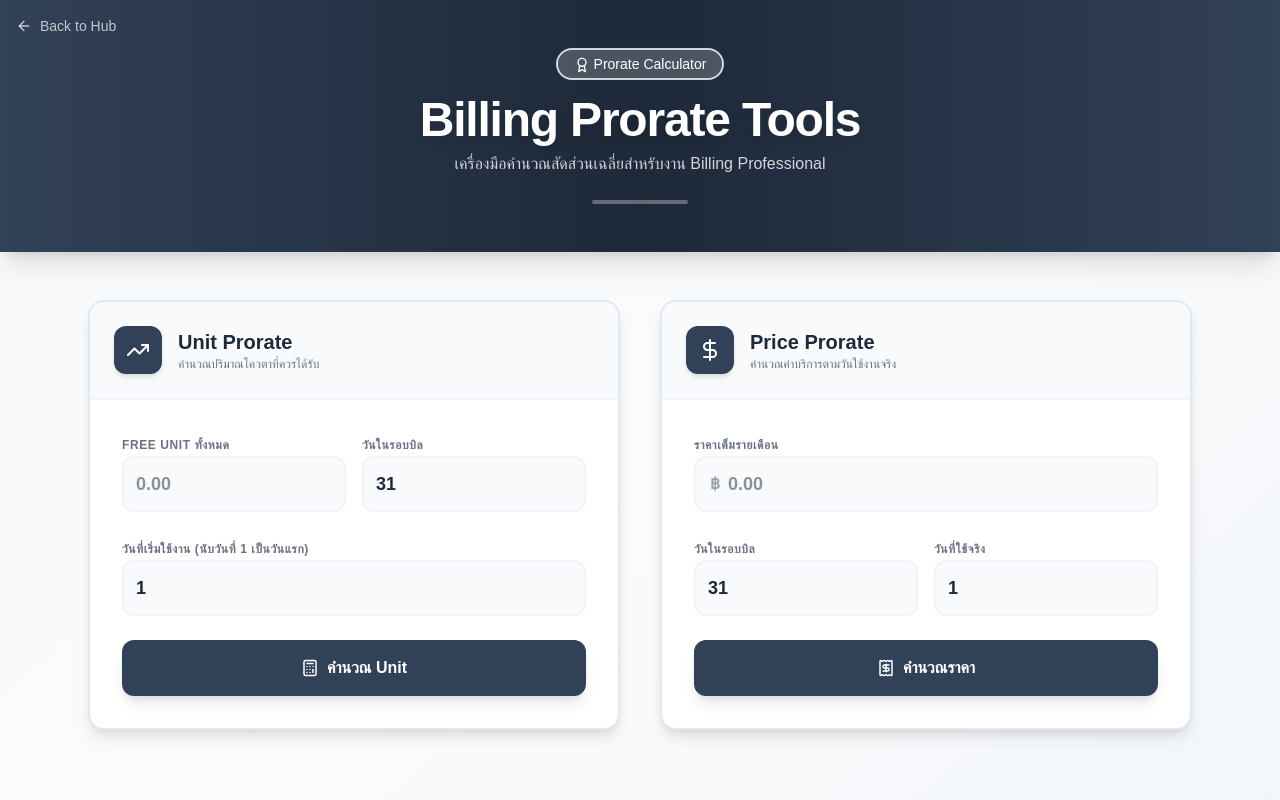
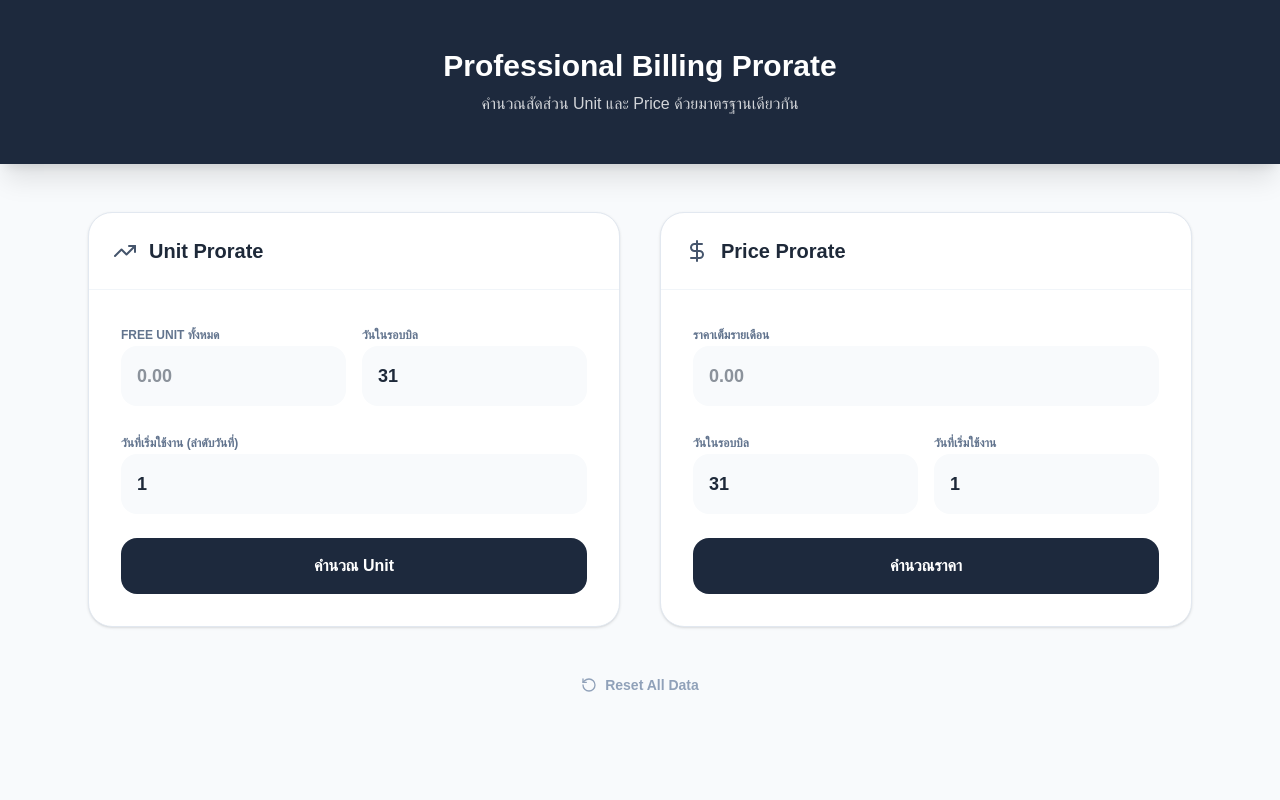
Before and after one commit to Arm64022981/promotion-tools-hub, a Next.js app: page /prorate in a window 1280 px wide. Shown: the top 800 px of the page. Built offline with nearby package versions, Linux system fonts and the light colour scheme.

Commit message:
All systems have been recently updated.

```diff
--- a/app/mainocs/page.tsx
+++ b/app/mainocs/page.tsx
@@ -159,7 +159,7 @@ export default function HomePage() {
         <footer className="relative overflow-hidden bg-gradient-to-r from-slate-800 via-gray-900 to-slate-800 py-12 text-center text-white">
           <div className="relative mb-6 flex justify-center gap-8 text-6xl font-black tracking-widest opacity-20">
             <span className="animate-pulse">OCS</span>
-            <span className="animate-pulse" style={{ animationDelay: '0.5s' }}>SQL</span>
+            <span className="animate-pulse" style={{ animationDelay: '0.5s' }}>TEAM GANG GANG</span>
           </div>
 
           <div className="relative space-y-2 text-sm text-gray-300">
--- a/app/prorate/page.tsx
+++ b/app/prorate/page.tsx
@@ -18,195 +18,147 @@ export default function ProrateCalculatorPage() {
     // --- States สำหรับ Price Prorate ---
     const [priceBase, setPriceBase] = useState('');
     const [priceTotalDays, setPriceTotalDays] = useState('31');
-    const [priceActiveDays, setPriceActiveDays] = useState('1');
+    const [priceStartDay, setPriceStartDay] = useState('1'); // เปลี่ยนจาก Active เป็น Start Day
     const [priceOutput, setPriceOutput] = useState('0.00');
     const [priceStepDisplay, setPriceStepDisplay] = useState('N/A');
     const [hasCalculatedPrice, setHasCalculatedPrice] = useState(false);
+
+    // ฟังก์ชันคำนวณหลัก (Logic เดียวกันทั้ง 2 ฝั่ง)
+    interface ProrateResult {
+        daysRemaining: number;
+        result: number;
+    }
+
+    const calculateProrate = (value: number, total: number, start: number): ProrateResult => {
+        const daysRemaining = total - start + 1;
+        const result = (value / total) * daysRemaining;
+        return { daysRemaining, result };
+    };
 
     const handleCalculateUnit = () => {
         const unit = parseFloat(totalUnit) || 0;
         const days = parseInt(totalDays) || 0;
         const current = parseInt(currentDay) || 0;
+
         if (unit <= 0 || days <= 0 || current <= 0 || current > days) {
             alert('ข้อมูลไม่ถูกต้อง กรุณาตรวจสอบอีกครั้ง'); return;
         }
-        const daysRemaining = days - current + 1;
-        const ratio = daysRemaining / days;
-        const finalAmount = unit * ratio;
+
+        const { daysRemaining, result } = calculateProrate(unit, days, current);
+
         setFinalCalculationDisplay(`${unit.toLocaleString()} × (${daysRemaining}/${days})`);
-        setProrateOutput(finalAmount.toLocaleString('th-TH', { minimumFractionDigits: 2, maximumFractionDigits: 6 }));
+        setProrateOutput(result.toLocaleString('th-TH', { minimumFractionDigits: 2, maximumFractionDigits: 6 }));
         setHasCalculated(true);
     };
 
     const handleCalculatePrice = () => {
         const price = parseFloat(priceBase) || 0;
         const total = parseInt(priceTotalDays) || 0;
-        const active = parseInt(priceActiveDays) || 0;
-        if (price <= 0 || total <= 0 || active <= 0 || active > total) {
+        const start = parseInt(priceStartDay) || 0;
+
+        if (price <= 0 || total <= 0 || start <= 0 || start > total) {
             alert('ข้อมูลไม่ถูกต้อง กรุณาตรวจสอบอีกครั้ง'); return;
         }
-        const finalPrice = (price / total) * active;
-        setPriceStepDisplay(`(฿${price.toLocaleString()} ÷ ${total} วัน) × ${active} วันที่ใช้จริง`);
-        setPriceOutput(finalPrice.toLocaleString('th-TH', { minimumFractionDigits: 2, maximumFractionDigits: 2 }));
+
+        const { daysRemaining, result } = calculateProrate(price, total, start);
+
+        setPriceStepDisplay(`${price.toLocaleString()} × (${daysRemaining}/${total})`);
+        setPriceOutput(result.toLocaleString('th-TH', { minimumFractionDigits: 2, maximumFractionDigits: 2 }));
         setHasCalculatedPrice(true);
     };
 
     const handleResetAll = () => {
         setTotalUnit(''); setTotalDays('31'); setCurrentDay('1'); setHasCalculated(false);
-        setPriceBase(''); setPriceTotalDays('31'); setPriceActiveDays(''); setHasCalculatedPrice(false);
+        setPriceBase(''); setPriceTotalDays('31'); setPriceStartDay('1'); setHasCalculatedPrice(false);
     };
 
-    const backToHub = () => window.location.href = '/';
-
     return (
-        <div className="min-h-screen bg-gradient-to-br from-slate-50 via-gray-50 to-slate-100 text-gray-800">
-            {/* --- HEADER BANNER (Same as Hub) --- */}
-            <div className="relative overflow-hidden bg-gradient-to-r from-slate-700 via-gray-800 to-slate-700 py-12 px-6 text-center shadow-xl">
-                <button
-                    onClick={backToHub}
-                    className="absolute left-4 top-4 flex items-center gap-2 text-white/70 hover:text-white transition-colors text-sm font-medium"
-                >
-                    <ArrowLeft size={16} /> Back to Hub
-                </button>
-
-                <div className="inline-block rounded-full border-2 border-gray-300 bg-white/20 px-4 py-1 text-sm font-medium text-white backdrop-blur-sm mb-4">
-                    <Award className="mr-1 inline h-4 w-4" />
-                    Prorate Calculator
-                </div>
-
-                <h1 className="mb-2 text-4xl md:text-5xl font-extrabold tracking-tight text-white drop-shadow-lg">
-                    Billing Prorate Tools
-                </h1>
-                <p className="text-gray-200 font-light opacity-90">
-                    เครื่องมือคำนวณสัดส่วนเฉลี่ยสำหรับงาน Billing Professional
-                </p>
-                <div className="mx-auto mt-6 h-1 w-24 rounded-full bg-white/30"></div>
+        <div className="min-h-screen bg-slate-50 text-gray-800">
+            {/* --- HEADER --- */}
+            <div className="bg-slate-800 py-12 px-6 text-center text-white shadow-xl">
+                <h1 className="text-3xl font-extrabold">Professional Billing Prorate</h1>
+                <p className="opacity-80 mt-2">คำนวณสัดส่วน Unit และ Price ด้วยมาตรฐานเดียวกัน</p>
             </div>
 
             {/* --- MAIN CONTENT --- */}
-            <main className="mx-auto max-w-6xl px-6 py-12 space-y-12">
-
+            <main className="mx-auto max-w-6xl px-6 py-12">
                 <div className="grid gap-10 lg:grid-cols-2">
 
-                    {/* SECTION 1: Unit Prorate (Card Style like Hub) */}
-                    <section className="group flex flex-col overflow-hidden rounded-2xl border-2 border-slate-200 bg-white shadow-lg transition-all duration-300 hover:border-slate-400">
-                        <div className="p-6 bg-slate-50 border-b-2 border-slate-100">
-                            <div className="flex items-center gap-4">
-                                <div className="flex h-12 w-12 items-center justify-center rounded-xl bg-slate-700 shadow-md">
-                                    <TrendingUp className="text-white" />
-                                </div>
-                                <div>
-                                    <h2 className="text-xl font-bold text-gray-800">Unit Prorate</h2>
-                                    <p className="text-xs font-medium text-gray-500">คำนวณปริมาณโควตาที่ควรได้รับ</p>
-                                </div>
-                            </div>
+                    {/* Unit Prorate */}
+                    <section className="bg-white rounded-3xl border border-slate-200 shadow-sm overflow-hidden">
+                        <div className="p-6 border-b border-slate-100 flex items-center gap-3">
+                            <TrendingUp className="text-slate-600" />
+                            <h2 className="text-xl font-bold">Unit Prorate</h2>
                         </div>
-
                         <div className="p-8 space-y-6">
-                            <div className="grid gap-4 sm:grid-cols-2">
+                            <div className="grid grid-cols-2 gap-4">
                                 <div className="space-y-1">
-                                    <label className="text-xs font-bold text-gray-500 uppercase tracking-wider">Free Unit ทั้งหมด</label>
-                                    <input type="number" value={totalUnit} onChange={(e)=>setTotalUnit(e.target.value)} className="w-full p-3 border-2 border-slate-100 rounded-xl bg-slate-50 focus:bg-white focus:border-slate-400 focus:ring-0 transition-all font-bold text-lg outline-none" placeholder="0.00" />
+                                    <label className="text-xs font-bold text-slate-500 uppercase">Free Unit ทั้งหมด</label>
+                                    <input type="number" value={totalUnit} onChange={(e)=>setTotalUnit(e.target.value)} className="w-full p-4 bg-slate-50 rounded-2xl border-none focus:ring-2 focus:ring-slate-400 font-bold text-lg" placeholder="0.00" />
                                 </div>
                                 <div className="space-y-1">
-                                    <label className="text-xs font-bold text-gray-500 uppercase tracking-wider">วันในรอบบิล</label>
-                                    <input type="number" value={totalDays} onChange={(e)=>setTotalDays(e.target.value)} className="w-full p-3 border-2 border-slate-100 rounded-xl bg-slate-50 focus:bg-white focus:border-slate-400 focus:ring-0 transition-all font-bold text-lg outline-none" />
+                                    <label className="text-xs font-bold text-slate-500 uppercase">วันในรอบบิล</label>
+                                    <input type="number" value={totalDays} onChange={(e)=>setTotalDays(e.target.value)} className="w-full p-4 bg-slate-50 rounded-2xl border-none focus:ring-2 focus:ring-slate-400 font-bold text-lg" />
                                 </div>
                             </div>
                             <div className="space-y-1">
-                                <label className="text-xs font-bold text-gray-500 uppercase tracking-wider">วันที่เริ่มใช้งาน (นับวันที่ 1 เป็นวันแรก)</label>
-                                <input type="number" value={currentDay} onChange={(e)=>setCurrentDay(e.target.value)} className="w-full p-3 border-2 border-slate-100 rounded-xl bg-slate-50 focus:bg-white focus:border-slate-400 focus:ring-0 transition-all font-bold text-lg outline-none" />
+                                <label className="text-xs font-bold text-slate-500 uppercase">วันที่เริ่มใช้งาน (ลำดับวันที่)</label>
+                                <input type="number" value={currentDay} onChange={(e)=>setCurrentDay(e.target.value)} className="w-full p-4 bg-slate-50 rounded-2xl border-none focus:ring-2 focus:ring-slate-400 font-bold text-lg" placeholder="5" />
                             </div>
-
-                            <button onClick={handleCalculateUnit} className="w-full py-4 bg-slate-700 hover:bg-slate-800 text-white font-bold rounded-xl shadow-lg transition-all transform active:scale-95 flex items-center justify-center gap-2">
-                                <Calculator size={18} /> คำนวณ Unit
+                            <button onClick={handleCalculateUnit} className="w-full py-4 bg-slate-800 text-white font-bold rounded-2xl hover:bg-slate-700 transition-all">
+                                คำนวณ Unit
                             </button>
-
                             {hasCalculated && (
-                                <div className="mt-4 p-6 bg-slate-800 rounded-2xl text-center text-white shadow-xl animate-in fade-in slide-in-from-bottom-4 duration-500">
-                                    <p className="text-xs font-semibold text-slate-400 uppercase tracking-widest mb-1">ผลลัพธ์ที่คำนวณได้</p>
-                                    <div className="text-4xl font-black text-white mb-2">{prorateOutput}</div>
-                                    <div className="text-[10px] font-mono bg-white/10 py-1 px-3 rounded-full inline-block text-slate-300">
-                                        Formula: {finalCalculationDisplay}
-                                    </div>
+                                <div className="p-6 bg-slate-900 rounded-2xl text-center text-white">
+                                    <p className="text-xs opacity-60 mb-1">ผลลัพธ์ที่คำนวณได้</p>
+                                    <div className="text-4xl font-black mb-2">{prorateOutput}</div>
+                                    <div className="text-[10px] font-mono bg-white/10 py-1 px-3 rounded-full inline-block">Formula: {finalCalculationDisplay}</div>
                                 </div>
                             )}
                         </div>
                     </section>
 
-                    {/* SECTION 2: Price Prorate */}
-                    <section className="group flex flex-col overflow-hidden rounded-2xl border-2 border-slate-200 bg-white shadow-lg transition-all duration-300 hover:border-slate-400">
-                        <div className="p-6 bg-slate-50 border-b-2 border-slate-100">
-                            <div className="flex items-center gap-4">
-                                <div className="flex h-12 w-12 items-center justify-center rounded-xl bg-slate-700 shadow-md">
-                                    <DollarSign className="text-white" />
+                    {/* Price Prorate (แก้ไขให้เหมือน Unit ทุกจุด) */}
+                    <section className="bg-white rounded-3xl border border-slate-200 shadow-sm overflow-hidden">
+                        <div className="p-6 border-b border-slate-100 flex items-center gap-3">
+                            <DollarSign className="text-slate-600" />
+                            <h2 className="text-xl font-bold">Price Prorate</h2>
+                        </div>
+                        <div className="p-8 space-y-6">
+                            <div className="space-y-1">
+                                <label className="text-xs font-bold text-slate-500 uppercase">ราคาเต็มรายเดือน</label>
+                                <input type="number" value={priceBase} onChange={(e)=>setPriceBase(e.target.value)} className="w-full p-4 bg-slate-50 rounded-2xl border-none focus:ring-2 focus:ring-slate-400 font-bold text-lg" placeholder="0.00" />
+                            </div>
+                            <div className="grid grid-cols-2 gap-4">
+                                <div className="space-y-1">
+                                    <label className="text-xs font-bold text-slate-500 uppercase">วันในรอบบิล</label>
+                                    <input type="number" value={priceTotalDays} onChange={(e)=>setPriceTotalDays(e.target.value)} className="w-full p-4 bg-slate-50 rounded-2xl border-none focus:ring-2 focus:ring-slate-400 font-bold text-lg" />
                                 </div>
-                                <div>
-                                    <h2 className="text-xl font-bold text-gray-800">Price Prorate</h2>
-                                    <p className="text-xs font-medium text-gray-500">คำนวณค่าบริการตามวันใช้งานจริง</p>
+                                <div className="space-y-1">
+                                    <label className="text-xs font-bold text-slate-500 uppercase">วันที่เริ่มใช้งาน</label>
+                                    <input type="number" value={priceStartDay} onChange={(e)=>setPriceStartDay(e.target.value)} className="w-full p-4 bg-slate-50 rounded-2xl border-none focus:ring-2 focus:ring-slate-400 font-bold text-lg" placeholder="5" />
                                 </div>
                             </div>
-                        </div>
-
-                        <div className="p-8 space-y-6">
-                            <div className="space-y-1">
-                                <label className="text-xs font-bold text-gray-500 uppercase tracking-wider">ราคาเต็มรายเดือน</label>
-                                <div className="relative">
-                                    <span className="absolute left-4 top-1/2 -translate-y-1/2 text-gray-400 font-bold">฿</span>
-                                    <input type="number" value={priceBase} onChange={(e)=>setPriceBase(e.target.value)} className="w-full p-3 pl-8 border-2 border-slate-100 rounded-xl bg-slate-50 focus:bg-white focus:border-slate-400 focus:ring-0 transition-all font-bold text-lg outline-none" placeholder="0.00" />
-                                </div>
-                            </div>
-                            <div className="grid gap-4 sm:grid-cols-2">
-                                <div className="space-y-1">
-                                    <label className="text-xs font-bold text-gray-500 uppercase tracking-wider">วันในรอบบิล</label>
-                                    <input type="number" value={priceTotalDays} onChange={(e)=>setPriceTotalDays(e.target.value)} className="w-full p-3 border-2 border-slate-100 rounded-xl bg-slate-50 focus:bg-white focus:border-slate-400 focus:ring-0 transition-all font-bold text-lg outline-none" />
-                                </div>
-                                <div className="space-y-1">
-                                    <label className="text-xs font-bold text-gray-500 uppercase tracking-wider">วันที่ใช้จริง</label>
-                                    <input type="number" value={priceActiveDays} onChange={(e)=>setPriceActiveDays(e.target.value)} className="w-full p-3 border-2 border-slate-100 rounded-xl bg-slate-50 focus:bg-white focus:border-slate-400 focus:ring-0 transition-all font-bold text-lg outline-none" placeholder="เช่น 10" />
-                                </div>
-                            </div>
-
-                            <button onClick={handleCalculatePrice} className="w-full py-4 bg-slate-700 hover:bg-slate-800 text-white font-bold rounded-xl shadow-lg transition-all transform active:scale-95 flex items-center justify-center gap-2">
-                                <Receipt size={18} /> คำนวณราคา
+                            <button onClick={handleCalculatePrice} className="w-full py-4 bg-slate-800 text-white font-bold rounded-2xl hover:bg-slate-700 transition-all">
+                                คำนวณราคา
                             </button>
-
                             {hasCalculatedPrice && (
-                                <div className="mt-4 p-6 bg-slate-800 rounded-2xl text-center text-white shadow-xl animate-in fade-in slide-in-from-bottom-4 duration-500">
-                                    <p className="text-xs font-semibold text-slate-400 uppercase tracking-widest mb-1">ราคาที่ต้องจ่ายจริง</p>
-                                    <div className="text-4xl font-black text-white mb-2">฿{priceOutput}</div>
-                                    <div className="text-[10px] font-mono bg-white/10 py-1 px-3 rounded-full inline-block text-slate-300 italic">
-                                        {priceStepDisplay}
-                                    </div>
+                                <div className="p-6 bg-slate-900 rounded-2xl text-center text-white">
+                                    <p className="text-xs opacity-60 mb-1">ราคาที่ต้องจ่ายจริง</p>
+                                    <div className="text-4xl font-black mb-2">฿{priceOutput}</div>
+                                    <div className="text-[10px] font-mono bg-white/10 py-1 px-3 rounded-full inline-block">Formula: {priceStepDisplay}</div>
                                 </div>
                             )}
                         </div>
                     </section>
                 </div>
 
-                <div className="flex flex-col items-center gap-4 py-6">
-                    <button onClick={handleResetAll} className="flex items-center gap-2 text-gray-400 hover:text-red-500 transition-colors font-semibold text-sm">
+                <div className="text-center mt-12">
+                    <button onClick={handleResetAll} className="flex items-center gap-2 mx-auto text-slate-400 hover:text-red-500 transition-colors font-bold text-sm">
                         <RotateCcw size={16} /> Reset All Data
                     </button>
-                    <p className="text-gray-400 text-[10px] uppercase tracking-[0.2em] font-bold">Professional Billing Suite V1.2</p>
                 </div>
             </main>
-
-            {/* --- FOOTER (Same Style as Hub) --- */}
-            <footer className="relative overflow-hidden bg-gradient-to-r from-slate-800 via-gray-900 to-slate-800 py-12 text-center text-white">
-                <div className="absolute inset-0 opacity-10">
-                    <div className="absolute left-0 top-0 h-64 w-64 animate-pulse rounded-full bg-white blur-3xl"></div>
-                    <div className="absolute bottom-0 right-0 h-64 w-64 animate-pulse rounded-full bg-white blur-3xl"></div>
-                </div>
-                <div className="relative mb-4 flex justify-center gap-8 text-4xl font-black tracking-widest opacity-20">
-                    <span>PRORATE</span>
-                    <span className="animate-pulse">SYSTEM</span>
-                </div>
-                <div className="relative text-sm text-gray-400">
-                    <p>© {new Date().getFullYear()} Promotion Tools Hub @ Billone</p>
-                    <p className="text-[10px] opacity-50 mt-1 uppercase">Arm@Mos Management Suite</p>
-                </div>
-            </footer>
         </div>
     );
 }
```
